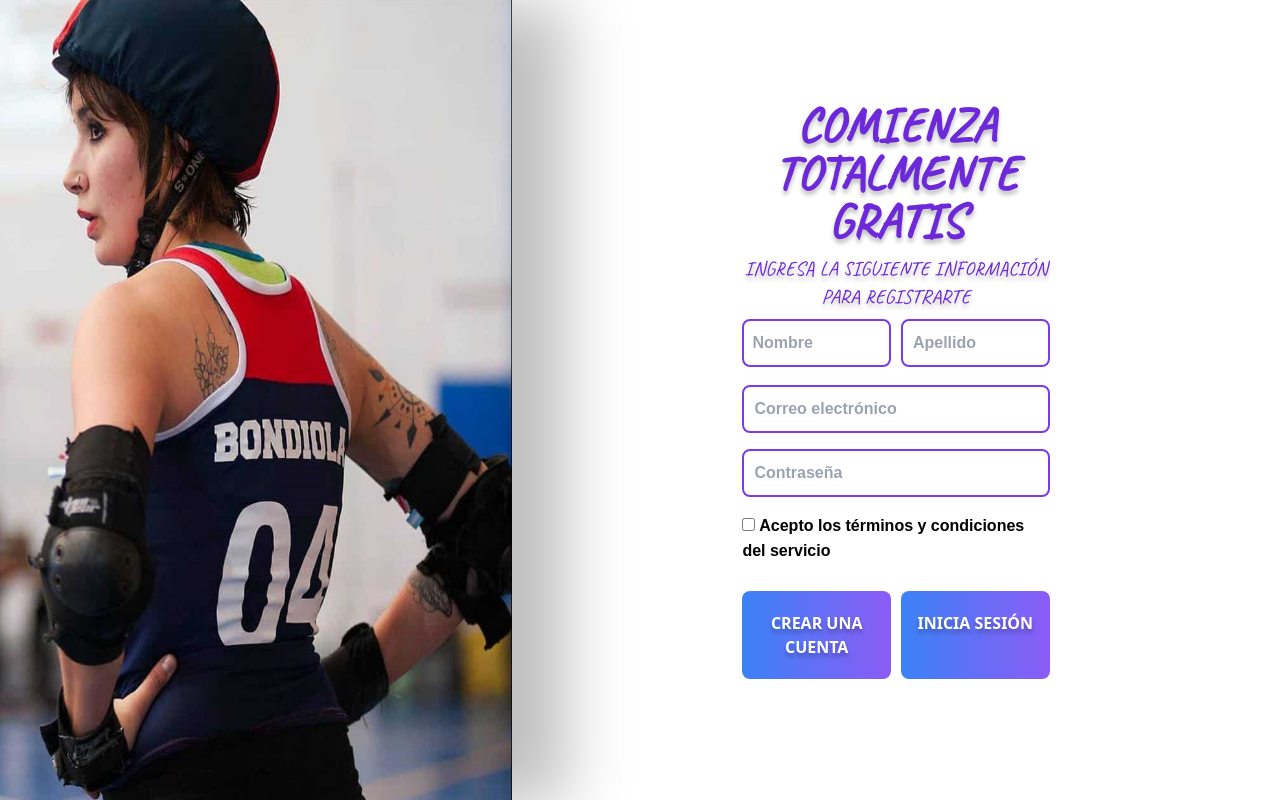
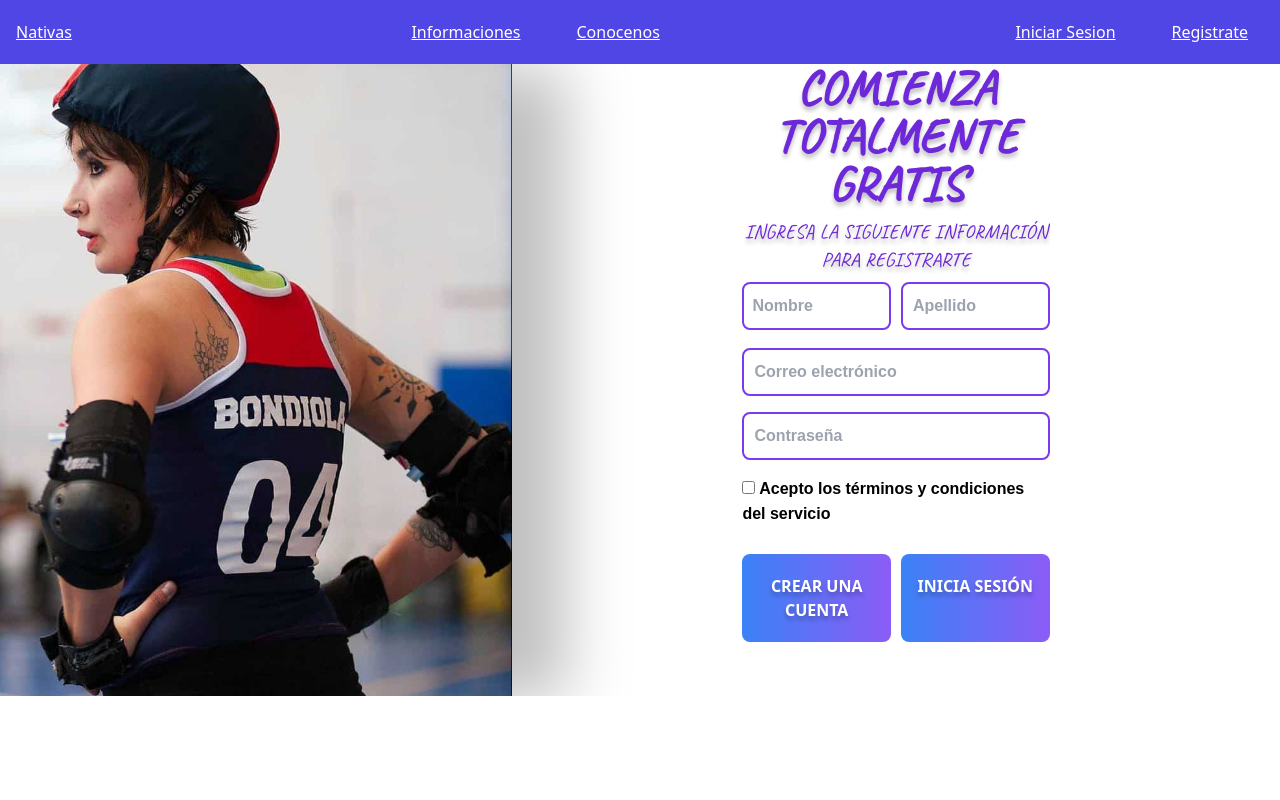
Before and after one commit to Nois1nsan3/NativasApp, a React (Vite) app: page /registrate in a window 1280 px wide. Built offline with nearby package versions, Linux system fonts and the light colour scheme; a web font is replaced by a local one.

Commit message:
PENQUITA COMMIT

```diff
--- a/src/containers/pages/Login.jsx
+++ b/src/containers/pages/Login.jsx
@@ -1,6 +1,7 @@
 import { useState } from 'react'
 import { FormularioLogin } from '../../components/FormularioLogin'
 import { Layout } from '../../hoc/layout/Layout'
+import { NavBar } from '../../components/NavBar'
 import loginImg from '../../assets/Roller_Login.png'
 import { Mensaje } from '../../components/Mensaje'
 import { db, app } from '../../firebase'
@@ -47,7 +48,10 @@
 
   return (
     <Layout>
+      <NavBar />
+
       <div className='flex overflow-hidden h-screen w-screen'>
+
         <div className='filtro w-2/3 h-auto'>
           <img className='w-full h-full object-cover' src={loginImg} alt='' />
         </div>
--- a/src/containers/pages/Registrate.jsx
+++ b/src/containers/pages/Registrate.jsx
@@ -1,6 +1,7 @@
 import React, { useState } from 'react'
 import { FormularioRegistro } from '../../components/FormularioRegistro'
 import registerImg from '../../assets/Roller_Form.png'
+import { NavBar } from '../../components/NavBar'
 import { Mensaje } from '../../components/Mensaje'
 import { Layout } from '../../hoc/layout/Layout'
 import { app, db } from '../../firebase'
@@ -50,7 +51,10 @@
 
   return (
     <Layout>
-      <div className='flex h-screen w-full overflow-hidden'>
+      <div className='h-screen overflow-hidden'>
+
+        <NavBar />
+        <div className='flex h-auto w-full overflow-hidden'>
           <picture className='w-2/5 h-full filtro'>
             <img src={registerImg} alt='Register' className='w-full h-full' />
           </picture>
@@ -65,6 +69,8 @@
                 )}
           </div>
         </div>
+
+      </div>
     </Layout>
   )
 }
```
Also changed, not shown: package.json (line endings or trailing spaces). Lines whose indentation alone changed are shown as unchanged.
